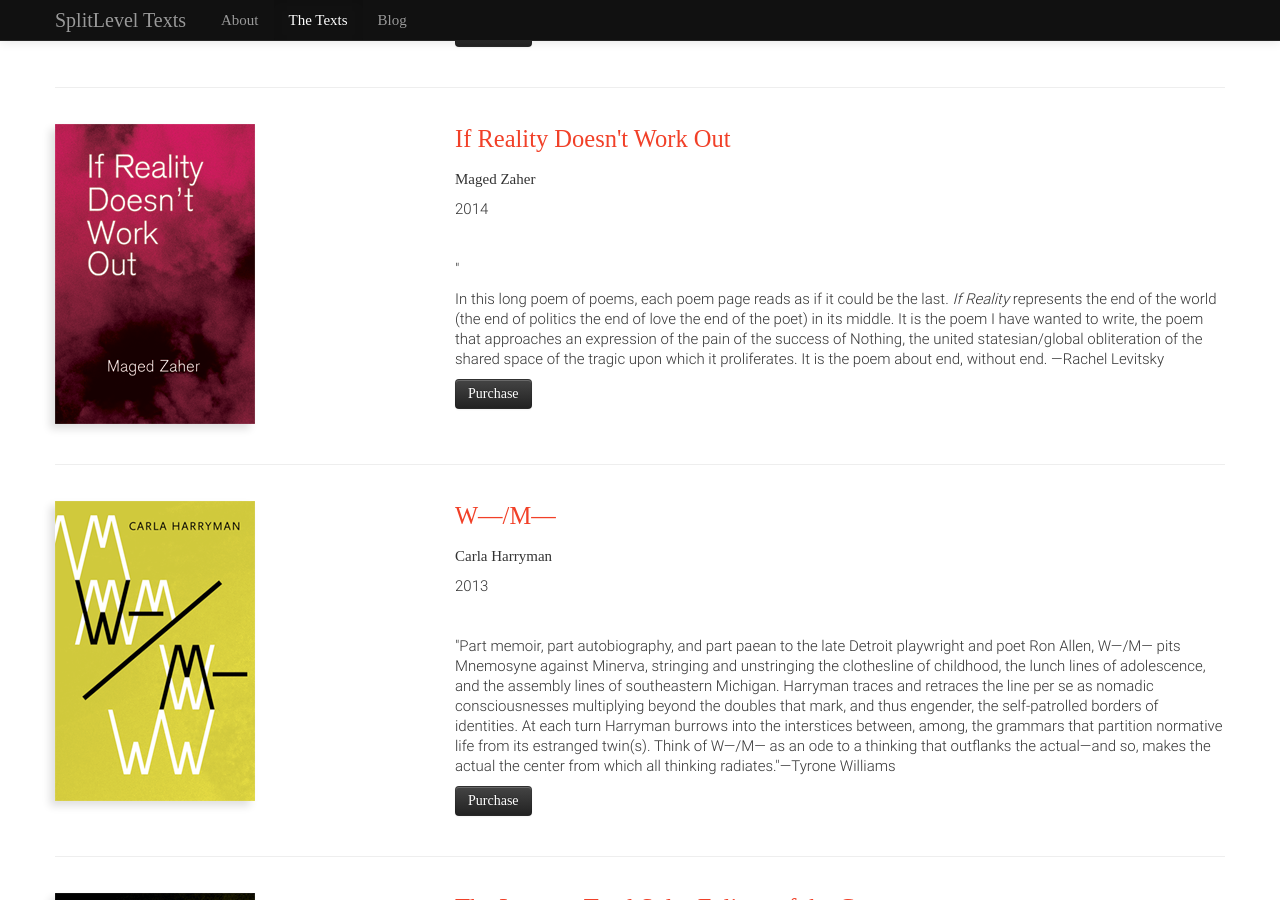
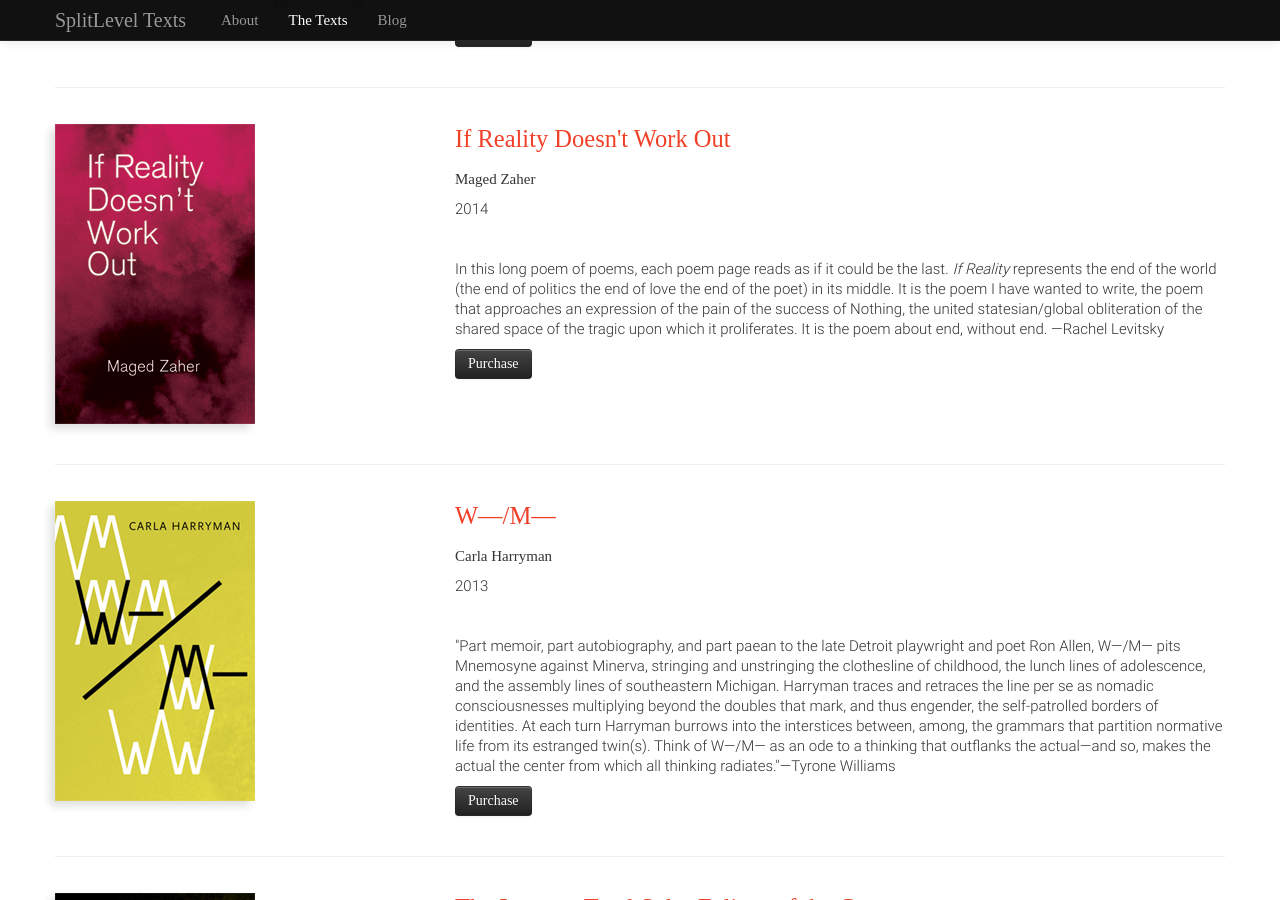
Before and after one commit to splitleveltexts/splitleveltexts.github.io, a Jekyll site: the page built from texts/index.html, in a window 1280 px wide and 900 px high, scrolled down 403 px. Built offline with Jekyll 4.4.1, drawn with Linux system fonts in a browser that asks for light colours; some web fonts are replaced.

Commit message:
misplaced quotation mark

```diff
--- a/texts/index.html
+++ b/texts/index.html
@@ -41,7 +41,7 @@ texts: active
 					<h3 class="title"><a href="/texts/w-m">If Reality Doesn't Work Out</a></h3>
 					<p class="author">Maged Zaher</p>
 					<p class="date">2014</p>
-					<p class="description"> "<p>In this long poem of poems, each poem page reads as if it could be the last. <em>If Reality</em> represents the end of the world (the end of politics the end of love the end of the poet) in its middle. It is the poem I have wanted to write, the poem that approaches an expression of the pain of the success of Nothing, the united statesian/global obliteration of the shared space of the tragic upon which it proliferates. It is the poem about end, without end. —Rachel Levitsky</p>
+					<p class="description"> <p>In this long poem of poems, each poem page reads as if it could be the last. <em>If Reality</em> represents the end of the world (the end of politics the end of love the end of the poet) in its middle. It is the poem I have wanted to write, the poem that approaches an expression of the pain of the success of Nothing, the united statesian/global obliteration of the shared space of the tragic upon which it proliferates. It is the poem about end, without end. —Rachel Levitsky</p>
 					<a class="btn btn-inverse" href="http://www.spdbooks.org/Producte/9780985811129/wm.aspx">Purchase</a>
 				</div>
 			</div><!-- /.row -->
```
